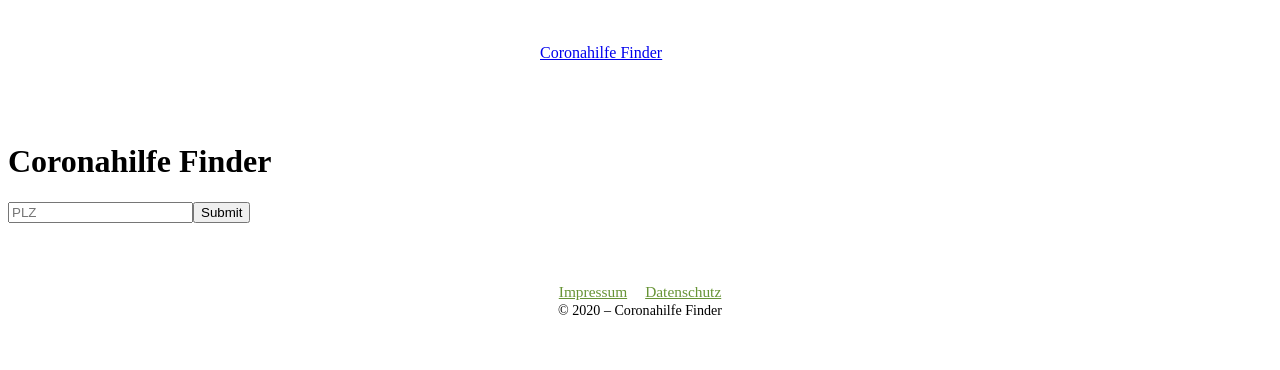
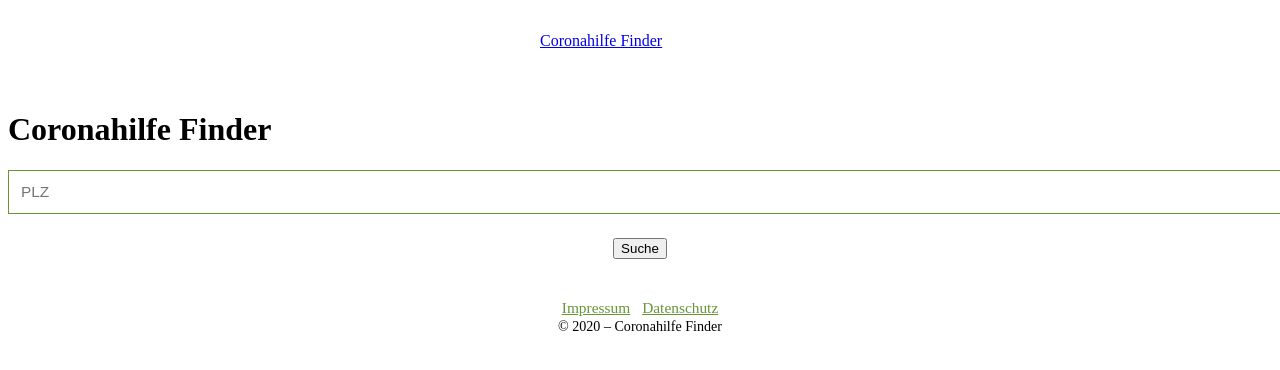
Before and after one commit to roNn23/coronahilfe-finder.de, a Gatsby site: page / in a window 1280 px wide. Built offline with nearby package versions, Linux system fonts and the light colour scheme; Gatsby itself is replaced by a stand-in of ours.

Commit message:
better styling around the place

```diff
--- a/src/components/AddressSearch/AddressSearch.js
+++ b/src/components/AddressSearch/AddressSearch.js
@@ -2,6 +2,7 @@ import React, { useState, useEffect } from 'react'
 import * as Nominatim from 'nominatim-browser'
 import { Formik } from 'formik'
 import PropTypes from 'prop-types'
+import './AddressSearch.scss'
 
 const AddressSearch = ({ onAddressFound }) => {
   const [address, setAddress] = useState(null)
@@ -24,7 +25,7 @@ const AddressSearch = ({ onAddressFound }) => {
   }
 
   return (
-    <>
+    <div className="comp-address-search">
       <Formik
         initialValues={{ postalcode: '' }}
         onSubmit={(values, { setSubmitting }) => {
@@ -47,7 +48,9 @@ const AddressSearch = ({ onAddressFound }) => {
         }}
       >
         {({ values, handleChange, handleBlur, handleSubmit, isSubmitting, resetForm }) => (
-          <form onSubmit={handleSubmit}>
+          <>
+            {!address && (
+              <form onSubmit={handleSubmit} className="comp-address-search__form">
                 <input
                   type="postalcode"
                   name="postalcode"
@@ -56,15 +59,28 @@ const AddressSearch = ({ onAddressFound }) => {
                   onBlur={handleBlur}
                   value={values.postalcode}
                   disabled={isSubmitting || address}
+                  className="comp-address-search__input"
                 />
-            <button type="submit" disabled={isSubmitting || address}>
-              Submit
+                <button
+                  type="submit"
+                  disabled={isSubmitting || address}
+                  className="btn btn-primary comp-address-search__submit"
+                >
+                  Suche
                 </button>
+              </form>
+            )}
+            <div className="comp-address-search__result">
               {address && (
                 <p>
                   Folgende Stadt wurde gefunden: <strong>{address.city}</strong>
                   <br />
-                <button onClick={handleNewSearchClick.bind(null, resetForm)}>Neue Suche starten</button>
+                  <button
+                    onClick={handleNewSearchClick.bind(null, resetForm)}
+                    className="btn btn-primary comp-address-search__reset"
+                  >
+                    Neue Suche starten
+                  </button>
                 </p>
               )}
               {error && (
@@ -72,10 +88,11 @@ const AddressSearch = ({ onAddressFound }) => {
                   Es wurde leider keine Adresse für <strong>{values.postalcode}</strong> gefunden.
                 </p>
               )}
-          </form>
+            </div>
+          </>
         )}
       </Formik>
-    </>
+    </div>
   )
 }
 
--- /dev/null
+++ b/src/components/AddressSearch/AddressSearch.scss
@@ -0,0 +1,25 @@
+@import '../../styles/variables';
+@import '../../../node_modules/bootstrap/scss/functions';
+@import '../../../node_modules/bootstrap/scss/variables';
+@import '../../../node_modules/bootstrap/scss/mixins';
+
+.comp-address-search {
+  &__form {
+    text-align: center;
+  }
+
+  &__input {
+    padding: spacerMap(3);
+    width: 100%;
+    border: 1px solid colorMap(green, dark);
+    font-size: $font-size-md;
+  }
+
+  &__submit {
+    margin-top: spacerMap(5);
+  }
+
+  &__reset {
+    margin-top: spacerMap(3);
+  }
+}
--- a/src/components/Locations/Locations.js
+++ b/src/components/Locations/Locations.js
@@ -53,7 +53,7 @@ const Locations = ({ lat, lon }) => {
     <div className="comp-locations">
       <h2 className="comp-locations__headline">Ergebnisse für deine Stadt</h2>
       {localLocations && (
-        <ul className="comp-locations__list mb-5">
+        <ul className="comp-locations__list mb-7">
           {localLocations.map(locationData => (
             <LocationsListItem {...locationData} key={locationData.id} />
           ))}
--- a/src/components/Locations/Locations.scss
+++ b/src/components/Locations/Locations.scss
@@ -5,7 +5,7 @@
 
 .comp-locations {
   &__headline {
-    margin-bottom: spacerMap(2);
+    margin-bottom: spacerMap(3);
   }
 
   &__list {
@@ -19,7 +19,7 @@
     padding: spacerMap(4);
 
     &:not(:last-child) {
-      margin-bottom: spacerMap(3);
+      margin-bottom: spacerMap(4);
     }
   }
 }
--- a/src/components/Locations/LocationsListItem.js
+++ b/src/components/Locations/LocationsListItem.js
@@ -4,7 +4,7 @@ import PropTypes from 'prop-types'
 const LocationsListItem = ({ title, description, phone, website }) => {
   return (
     <li className="comp-locations__list-item">
-      <h2>{title}</h2>
+      <h3>{title}</h3>
       {description && <p dangerouslySetInnerHTML={{ __html: description }}></p>}
       {phone.length > 0 && <p>Telefon: {phone}</p>}
       {website && (
--- a/src/pages/index.js
+++ b/src/pages/index.js
@@ -30,7 +30,7 @@ const IndexPage = () => {
       <SEO title={site.siteMetadata.title} useTemplate={false} />
       <Content padding>
         <h1>Coronahilfe Finder</h1>
-        <div className="mb-5">
+        <div className="mb-7">
           <AddressSearch onAddressFound={handleAddressFound} />
         </div>
         {address && <Locations lat={address.lat} lon={address.lon} />}
--- a/src/styles/_variables.scss
+++ b/src/styles/_variables.scss
@@ -1,17 +1,3 @@
-// https://themestr.app/theme > Lovey
-$primary: #d80e70;
-$secondary: #dddddd;
-$success: #4ef037;
-$danger: #fa4659;
-$info: #00bbf0;
-$warning: #f4f133;
-$light: #ebf2fa;
-$dark: #353535;
-$enable-gradients: true;
-$border-width: 0;
-$btn-border-radius: 1.35rem;
-$spacer: 1.5rem;
-
 $dark-blues: ();
 $dark-blues: map-merge(
   (
@@ -161,6 +147,19 @@ $gray-900: map-get($grays, 900) !default;
 $black: $color-black !default;
 $body-color: $black;
 
+$primary: colorMap(green, dark);
+$secondary: #dddddd;
+$success: #4ef037;
+$danger: #fa4659;
+$info: #00bbf0;
+$warning: #f4f133;
+$light: #ebf2fa;
+$dark: #353535;
+$enable-gradients: true;
+$border-width: 0;
+$btn-border-radius: 5px;
+$spacer: 1.5rem;
+
 $grid-gutter-width: 45px !default;
 $enable-responsive-font-sizes: true !default;
 
```
Lines whose indentation alone changed are shown as unchanged.
